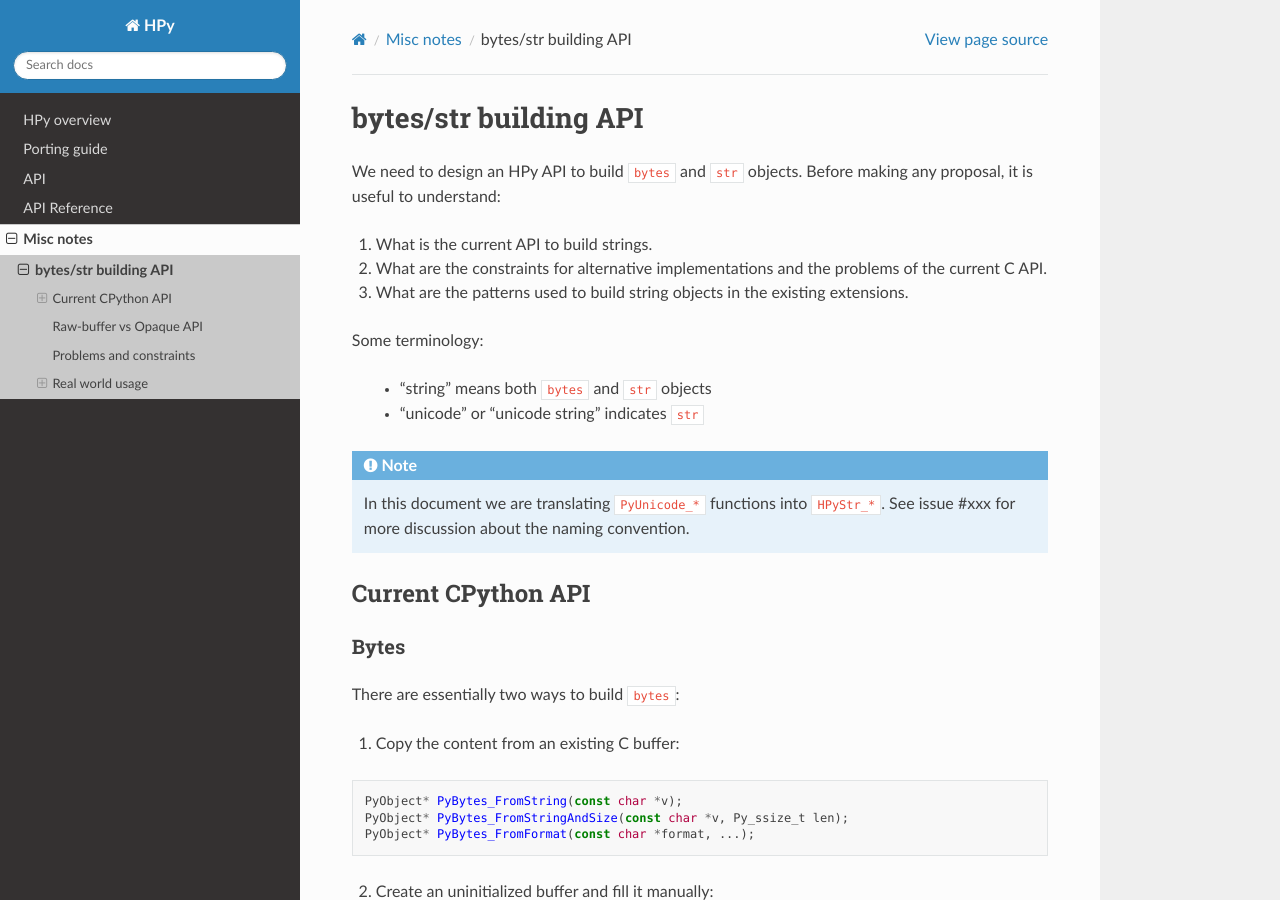
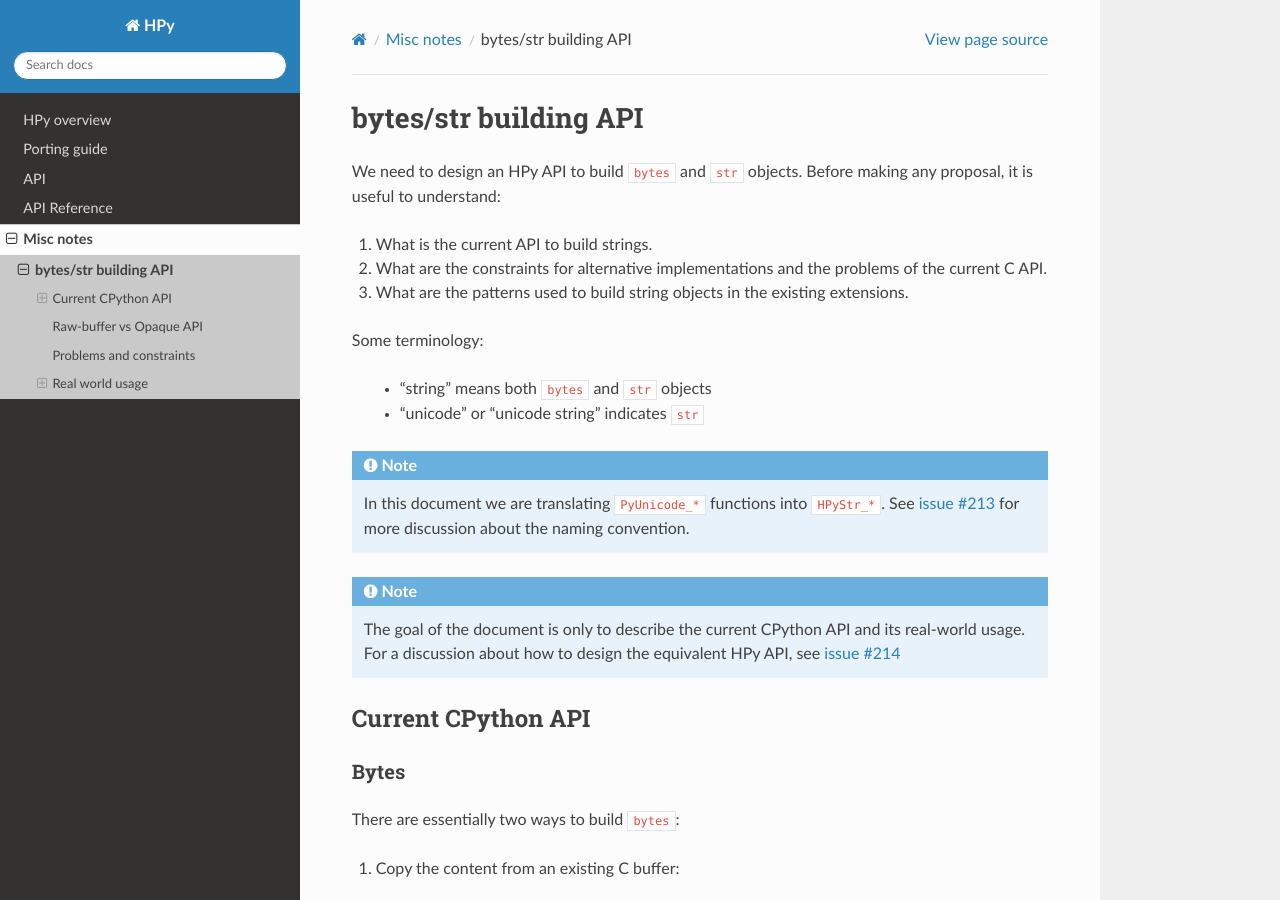
Before and after one commit to hpyproject/hpy, a Sphinx documentation site: the page built from docs/misc/str-builder-api.rst, in a window 1280 px wide and 900 px high. Built offline with Sphinx 7.4.7 and the Read the Docs theme 2.0.0, drawn with Linux system fonts in a browser that asks for light colours; pages that are not in the unit, such as notebooks, are missing from menus.

Commit message:
add links to the relevant issues

```diff
--- a/docs/misc/str-builder-api.rst
+++ b/docs/misc/str-builder-api.rst
@@ -19,7 +19,14 @@
 
 .. note::
    In this document we are translating ``PyUnicode_*`` functions into
-   ``HPyStr_*``. See issue #xxx for more discussion about the naming convention.
+   ``HPyStr_*``. See `issue #213 <https://github.com/hpyproject/hpy/issues/213>`_
+   for more discussion about the naming convention.
+
+.. note::
+   The goal of the document is only to describe the current CPython API and
+   its real-world usage. For a discussion about how to design the equivalent
+   HPy API, see `issue #214 <https://github.com/hpyproject/hpy/issues/214>`_
+
 
 Current CPython API
 --------------------
```
